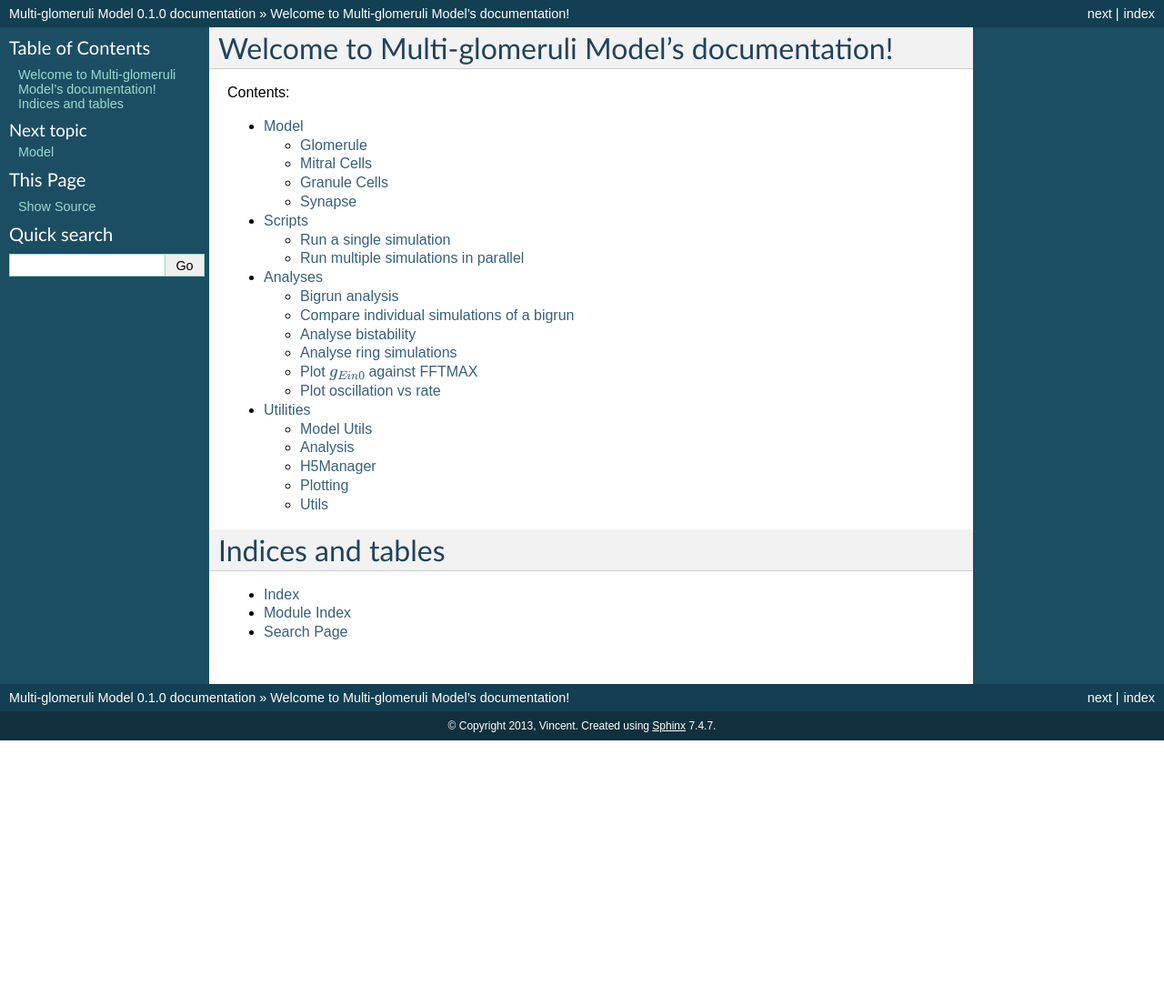
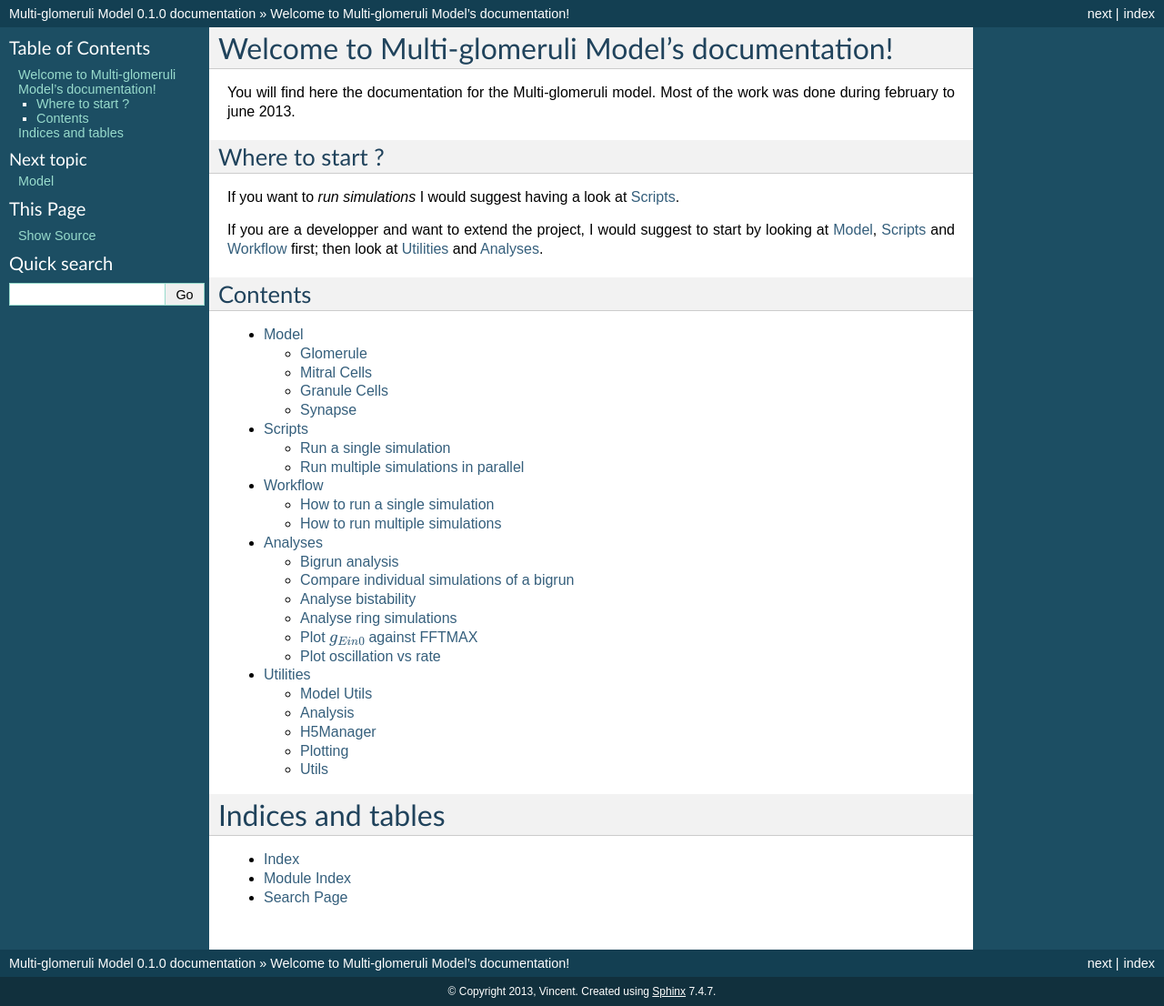
Before and after one commit to neuro-lyon/multiglom-model, a Sphinx documentation site: the page built from docs/source/index.rst, in a window 1280 px wide. Shown: the whole page at 91% size. Built offline with Sphinx 7.4.7, drawn with Linux system fonts in a browser that asks for light colours; before the commit the page ends 900 px from its top, so only the background shows below that.

Commit message:
Add workflow to documentation
Might be the end of documenting :)

```diff
--- a/docs/source/analyses.rst
+++ b/docs/source/analyses.rst
@@ -1,3 +1,5 @@
+.. _analyses:
+
 Analyses
 ========
 
--- a/docs/source/index.rst
+++ b/docs/source/index.rst
@@ -6,7 +6,20 @@
 Welcome to Multi-glomeruli Model's documentation!
 =================================================
 
-Contents:
+You will find here the documentation for the Multi-glomeruli model.
+Most of the work was done during february to june 2013.
+
+Where to start ?
+----------------
+If you want to *run simulations* I would suggest having a look at
+:ref:`scripts`.
+
+If you are a developper and want to extend the project, I would suggest to start
+by looking at :ref:`model`, :ref:`scripts` and :ref:`workflow` first; then look
+at :ref:`utilities` and :ref:`analyses`.
+
+Contents
+--------
 
 .. toctree::
    :maxdepth: 2
@@ -15,10 +28,11 @@
 
    scripts
 
+   workflow
+
    analyses
 
    utilities
-
 
 Indices and tables
 ==================
--- a/docs/source/model.rst
+++ b/docs/source/model.rst
@@ -1,3 +1,5 @@
+.. _model:
+
 Model
 =====
 
--- a/docs/source/scripts.rst
+++ b/docs/source/scripts.rst
@@ -1,3 +1,5 @@
+.. _scripts:
+
 Scripts
 =======
 
--- a/docs/source/utilities.rst
+++ b/docs/source/utilities.rst
@@ -1,3 +1,5 @@
+.. _utilities:
+
 Utilities
 =========
 
--- /dev/null
+++ b/docs/source/workflow.rst
@@ -0,0 +1,20 @@
+.. _workflow:
+
+Workflow
+========
+
+How to run a single simulation
+------------------------------
+
+1. Create or edit file that has all the parameters for the model.
+   See template files in ``src/paramsets``.
+2. Run ``python multiglom_network.py path_to/parameter_file.py``.
+
+How to run multiple simulations
+-------------------------------
+
+1. Create all parameter files.
+   To do so you need to edit the bottom of ``src/utils.py``.
+2. Commit your changes with git.
+3. Run the simulations with :mod:`run_multip.py`
+4. Use :meth:`collect_h5_to_db` to get all the simulations together.
```
Also changed, not shown: 1 other file.
